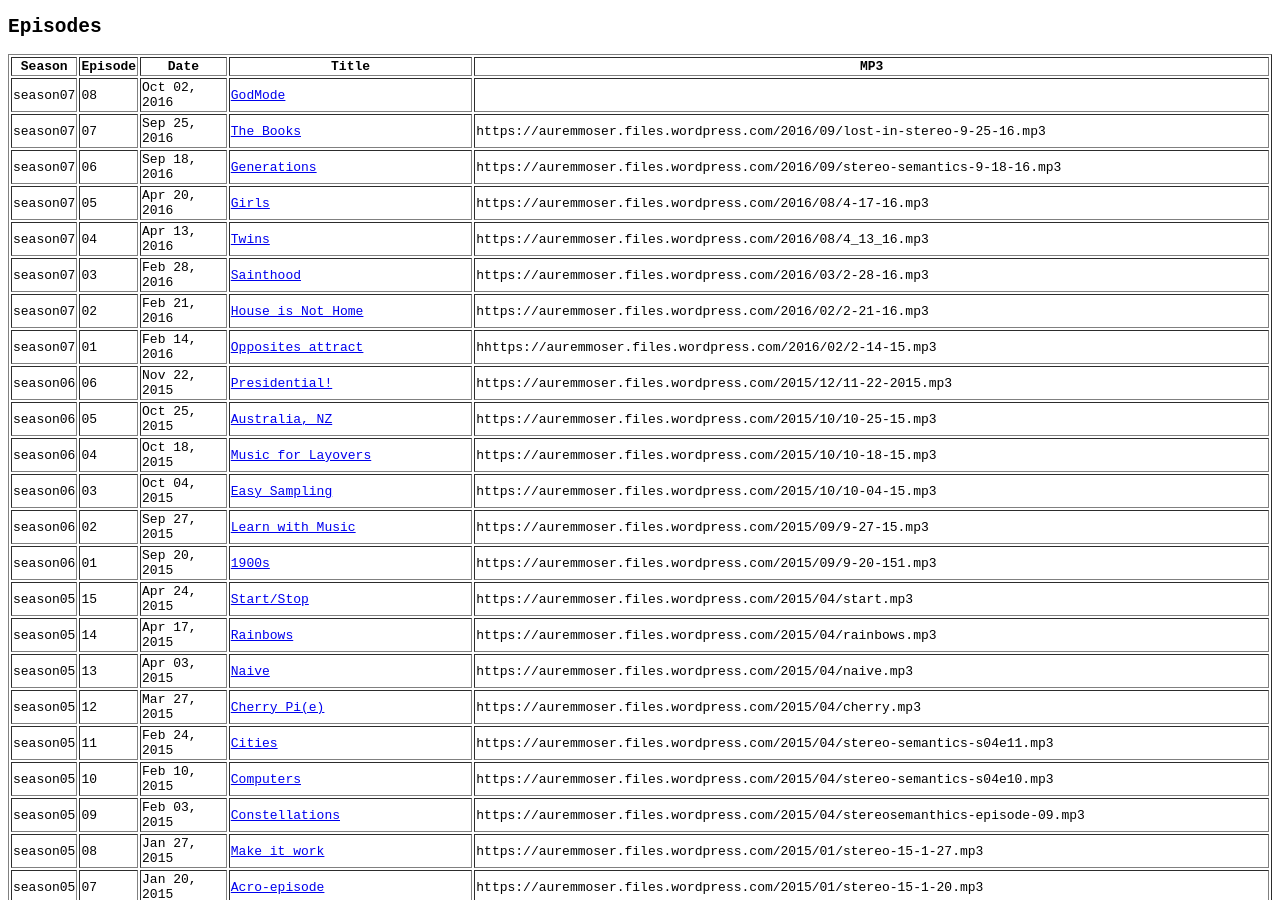
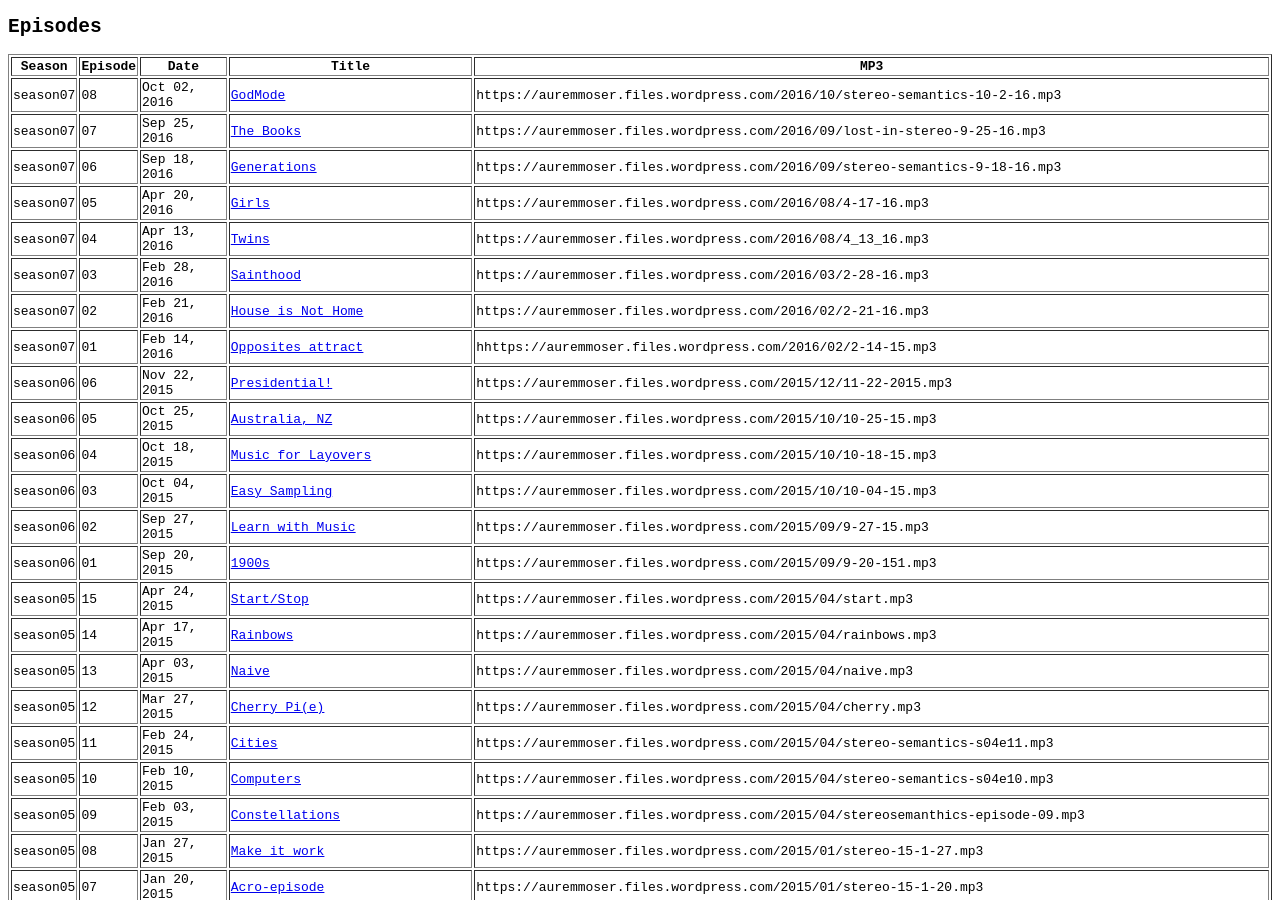
Before and after one commit to auremoser/stereosemantics, a Jekyll site: the page built from test.html, in a window 1280 px wide and 900 px high. Built offline with Jekyll 4.4.1, drawn with Linux system fonts in a browser that asks for light colours.

Commit message:
godmode audio

```diff
--- a/_posts/2016-10-02-godmode.md
+++ b/_posts/2016-10-02-godmode.md
@@ -4,10 +4,10 @@ title: GodMode
 episode: 8
 date: 2016-10-02
 categories: season07
-mp3_url:
+mp3_url: https://auremmoser.files.wordpress.com/2016/10/stereo-semantics-10-2-16.mp3
 rel_finder_url: http://tinyurl.com/ss-godmode
 tracklist_url: https://docs.google.com/spreadsheets/d/16Wt4Fq3e2mMJ3cuv7RzLBnIbtC8Dz3_Jaru6sql-Gxs/edit?ts=5787e9db#gid=1449729258
-duration: '01:00:00'
+duration: '00:59:10'
 length:
 ---
 
```
